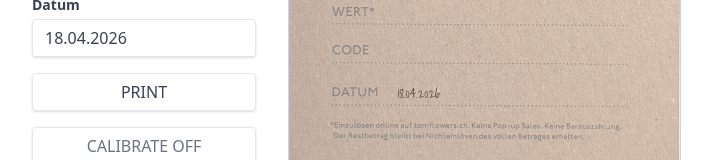
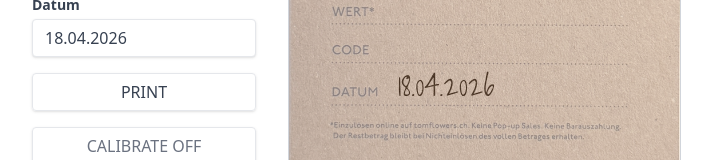
Before and after one commit to sbnz/tf-gift-card-printer, a React (Vite) app: page / in a window 1280 px wide. Shown: the part 257-417 px from the top of the page, without its empty margins (0-712 px from the left). Built offline with nearby package versions, Linux system fonts and the light colour scheme.

Commit message:
fontsize

```diff
--- a/src/App.jsx
+++ b/src/App.jsx
@@ -80,8 +80,8 @@ export default function App() {
         <div style={{
           position: 'absolute',
           left: '110px',
-          top: '232px',
-          fontSize: '13px',
+          top: '215px',
+          fontSize: '30px',
           lineHeight: '1',
           fontFamily: '"Shadows Into Light", cursive',
         }}>
@@ -91,8 +91,8 @@ export default function App() {
         <div style={{
           position: 'absolute',
           left: '110px',
-          top: '270px',
-          fontSize: '13px',
+          top: '253px',
+          fontSize: '30px',
           lineHeight: '1',
           fontFamily: '"Shadows Into Light", cursive',
         }}>
@@ -102,8 +102,8 @@ export default function App() {
         <div style={{
           position: 'absolute',
           left: '110px',
-          top: '312px',
-          fontSize: '13px',
+          top: '295px',
+          fontSize: '30px',
           lineHeight: '1',
           fontFamily: '"Shadows Into Light", cursive',
         }}>
```
Also changed, not shown: 2 other files (tests, documents, lock files or other folders).
